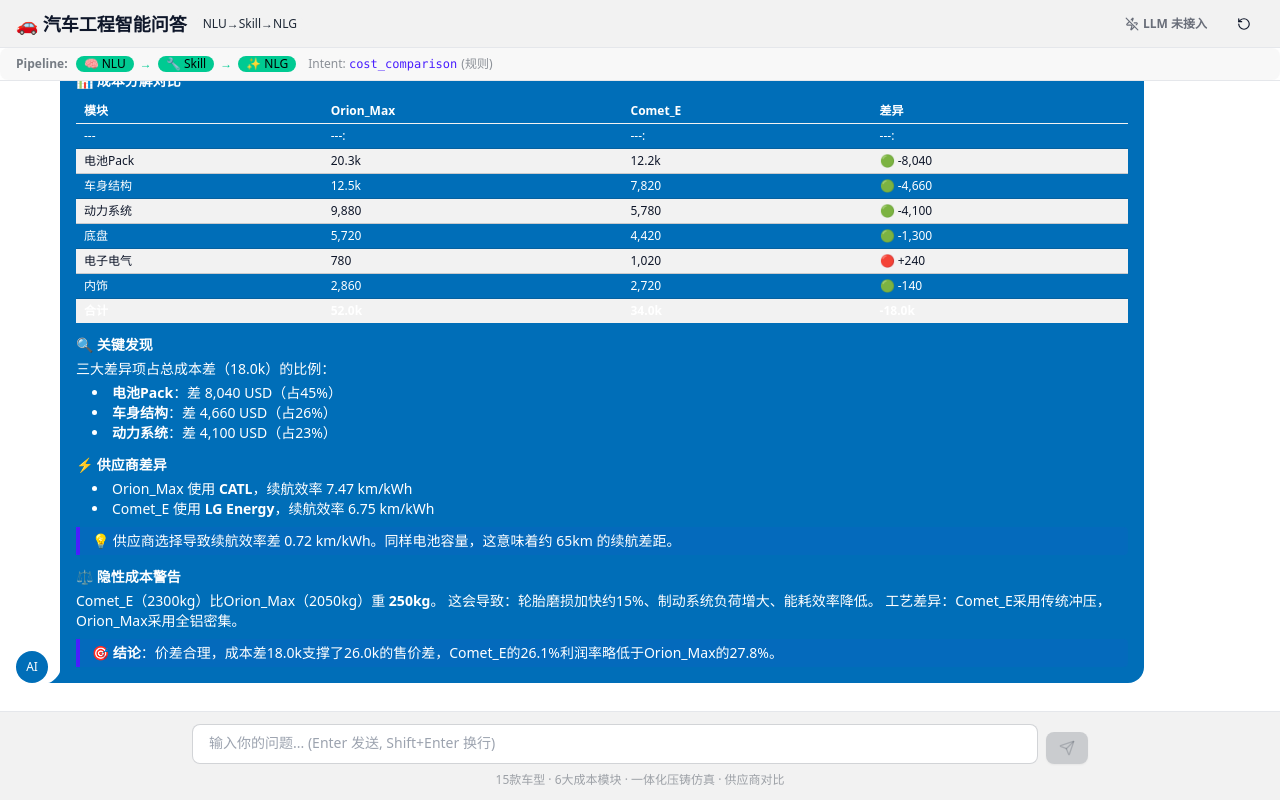
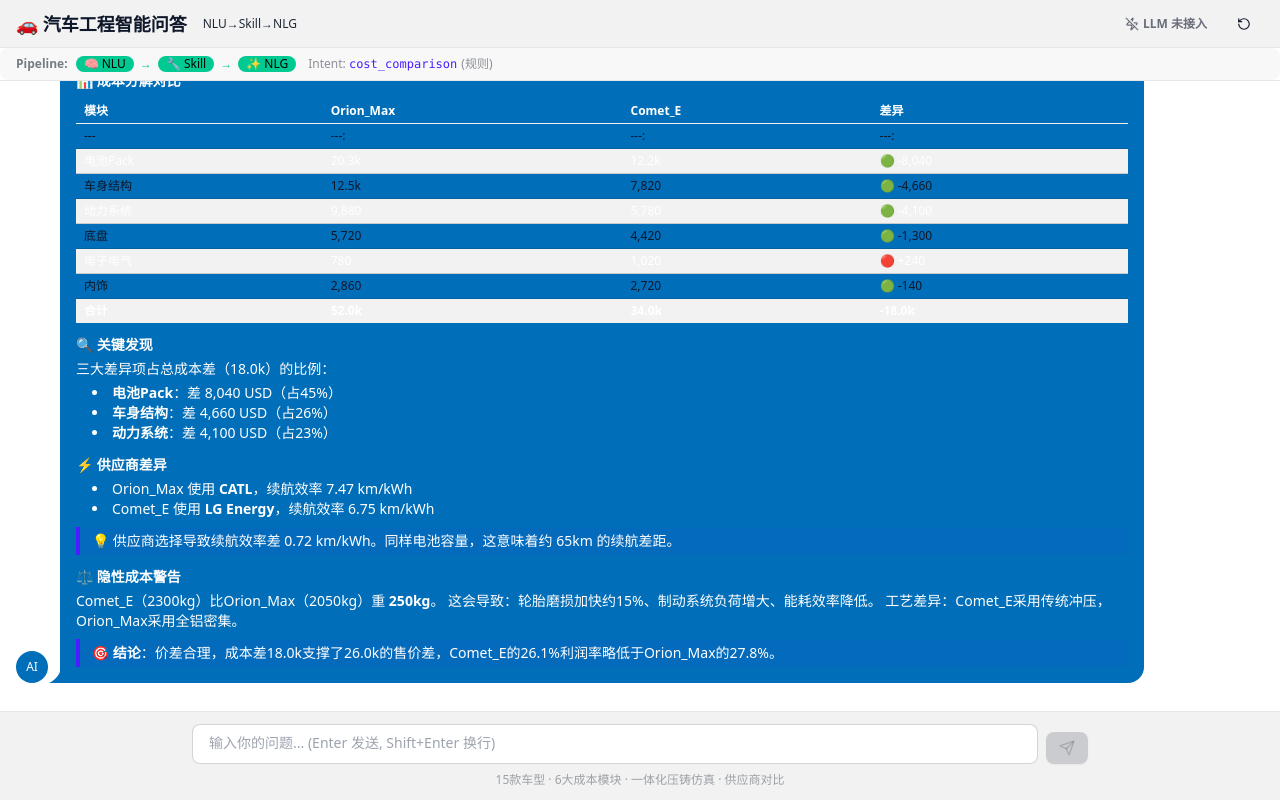
Before and after one commit to muxingg-ai/auto-engineering-qa, a React (Vite) app: page / in a window 1280 px wide. Both pictures are taken after a click on the button "Comet_E和Orion_Max都是EV SUV，为什么售价差了26000美元？成本差距主要来自哪些模块？". Built offline with nearby package versions, Linux system fonts and the light colour scheme; the HTML template or start-up script is replaced by a standard one.

Commit message:
fix: MessageBubble 01 colors for browser compatibility

```diff
--- a/src/components/MessageBubble.tsx
+++ b/src/components/MessageBubble.tsx
@@ -31,12 +31,13 @@ function renderMarkdown(md: string): string {
 
     for (let i = 1; i < rows.length; i++) {
       const cells = rows[i].split('|').filter(c => c.trim());
-      // 奇数行(1,3,5...) 深色背景 → 白色文字
-      // 偶数行(2,4,6...) 浅色斑马纹 → 深色文字
-      const isEvenRow = i % 2 === 0;
+      // DaisyUI table-zebra：奇数行(1,3,5...) 是浅色背景 → 深色文字
+      //                       偶数行(2,4,6...) 是深色背景 → 白色文字
+      const isOddRow = i % 2 === 1;
+      const color = isOddRow ? '#0f172a' : '#ffffff';
       t += '<tr>';
       cells.forEach(c => {
-        t += `<td class="text-xs" style="color:${isEvenRow ? '#0f172a' : '#ffffff'}">${c.trim()}</td>`;
+        t += `<td class="text-xs" style="color:${color}">${c.trim()}</td>`;
       });
       t += '</tr>';
     }
```
